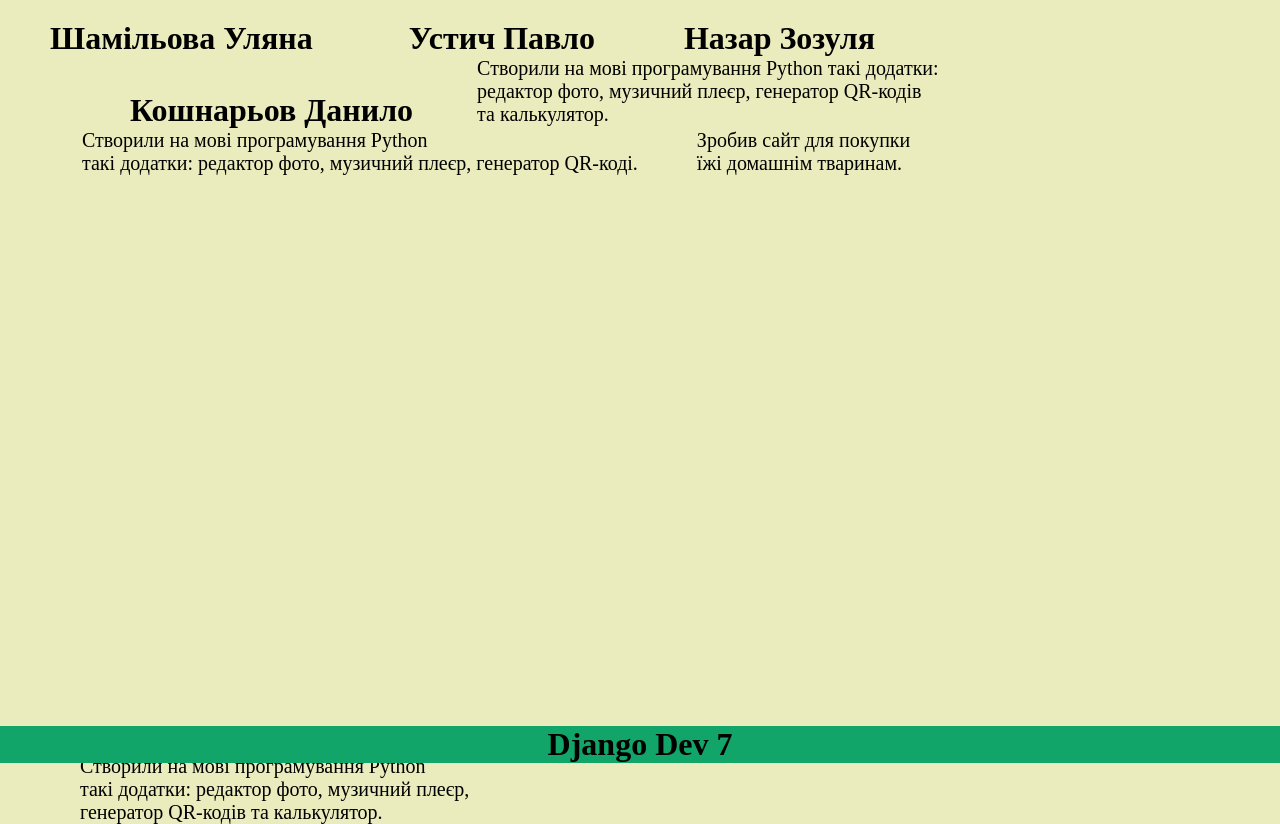
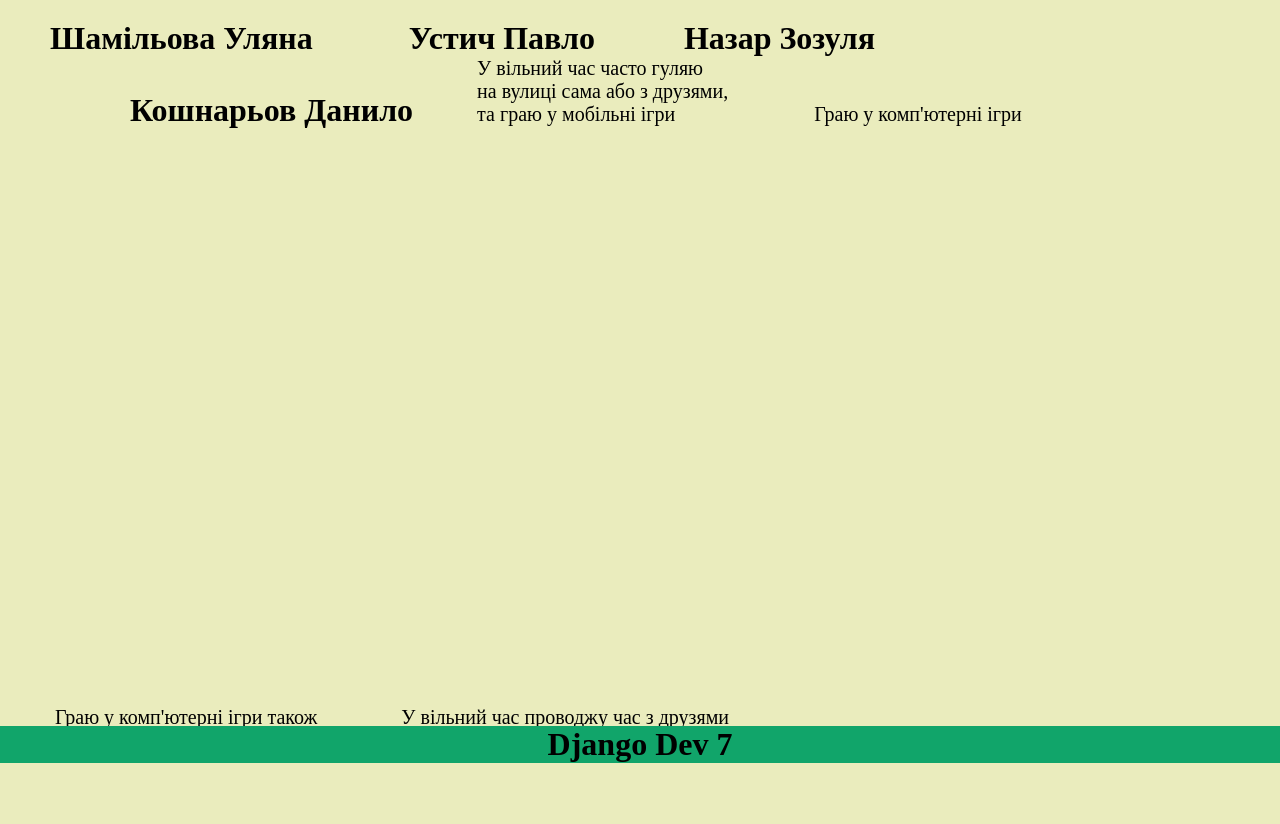
Before and after one commit to UlyanaShamilova/our_portfolio, a Django app: page /achievements/ in a window 1280 px wide. Shown: the part 37-861 px from the top of the page. After the commit the page ends 800 px from the top, so only its background shows below. Run offline with Django 4.2, Linux system fonts and the light colour scheme.

Commit message:
First commit

```diff
--- a/Achievements/templates/Achievements/achievements.html
+++ b/Achievements/templates/Achievements/achievements.html
@@ -9,9 +9,9 @@
     <h1 class = "h2">Устич Павло</h1>
     <h1 class = "h3">Назар Зозуля</h1>
     <h1 class = "h4">Кошнарьов Данило</h1>
-    <p class = "p1"> Створили на мові програмування Python такі додатки: <br>редактор фото, музичний плеєр, генератор QR-кодів<br> та калькулятор.</p>
-    <p class="p2">Створили на мові програмування Python <br>такі додатки: редактор фото, музичний плеєр, генератор QR-коді.</p>
-    <p class = "p3"> Зробив сайт для покупки <br>їжі домашнім тваринам.</p>
-    <p class = "p4">Створили на мові програмування Python <br>такі додатки: редактор фото, музичний плеєр, <br>генератор QR-кодів та калькулятор.</p>
+    <p class = "p1"> У вільний час часто гуляю<br>на вулиці сама або з друзями,</br>та граю у мобільні ігри</br></p>
+    <p class="p2">Граю у комп'ютерні ігри </p>
+    <p class = "p3">Граю у комп'ютерні ігри також <br>іноді гуляю з друзями</br></p>
+    <p class = "p4">У вільний час проводжу час з друзями <br> спілкуючись щодо Genshin Impact.</br> </p>
 
 {% endblock %}
```
Also changed, not shown: Achievements/static/Achievements/css/achievements.css (added, +13 -0 lines), Hobby/static/Hobby/css/hobby.css (added, +41 -0 lines), Hobby/templates/Hobby/hobby.html (+2 -46 lines).
